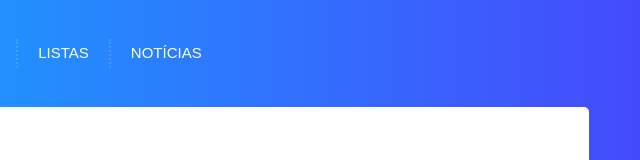
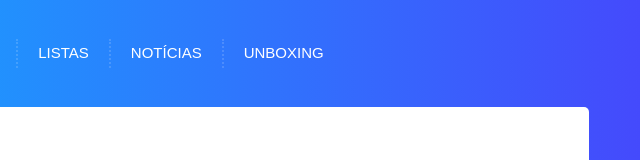
Before and after one commit to colecionando-games/blog, a Gatsby site: page /tags in a window 1280 px wide. Shown: the top 160 px of the page, 611-1251 px from the left. Built offline with nearby package versions, Linux system fonts and the light colour scheme; Gatsby itself is replaced by a stand-in of ours; some packages are replaced by stand-ins of ours.

Commit message:
chore: add unboxing menu

```diff
--- a/src/components/HeaderMenu/content.js
+++ b/src/components/HeaderMenu/content.js
@@ -10,6 +10,10 @@ const links = [
   {
     label: "Notícias",
     url: "/notícia"
+  },
+  {
+    label: "Unboxing",
+    url: "https://www.youtube.com/@colecionandogames/videos"
   }
 ]
 
```
